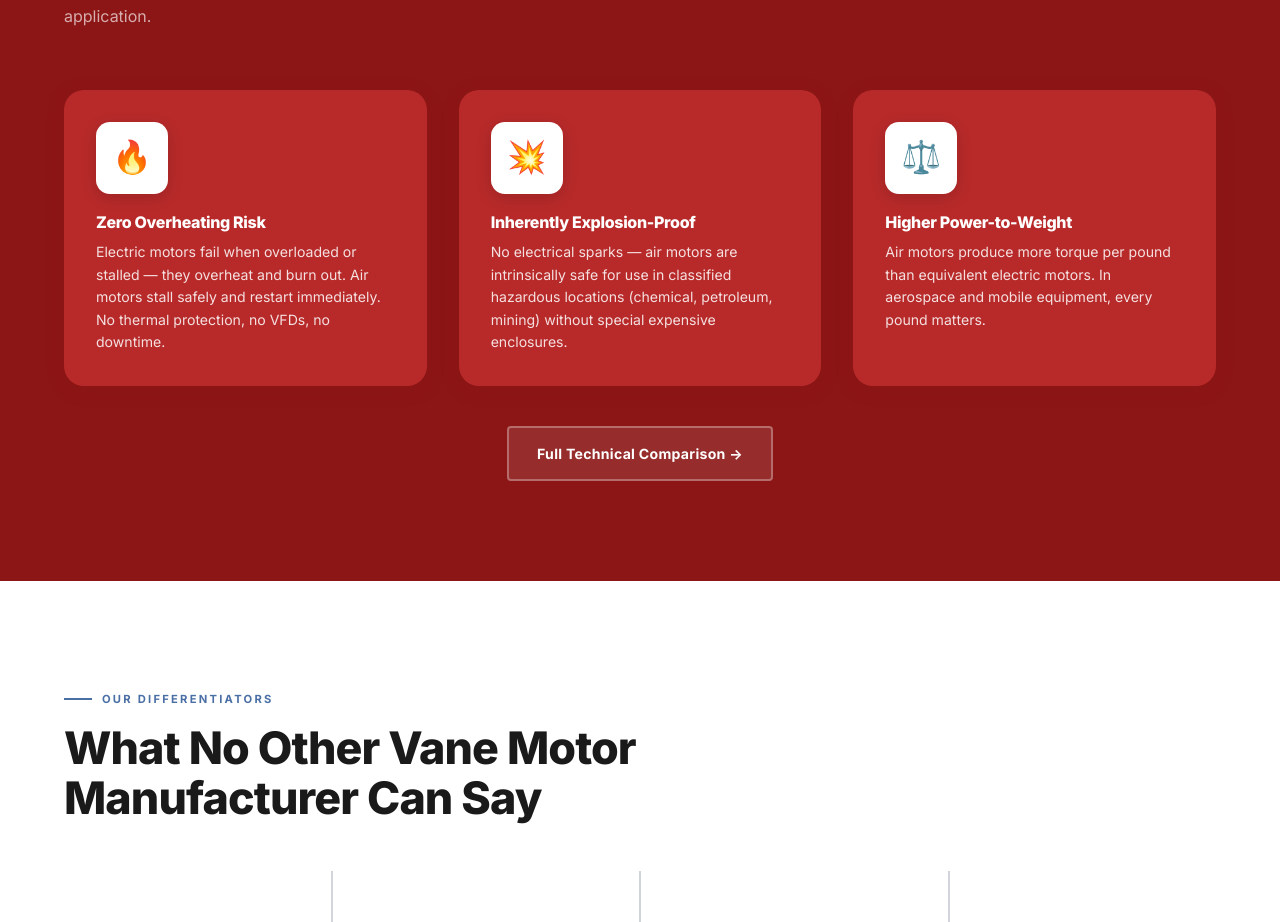
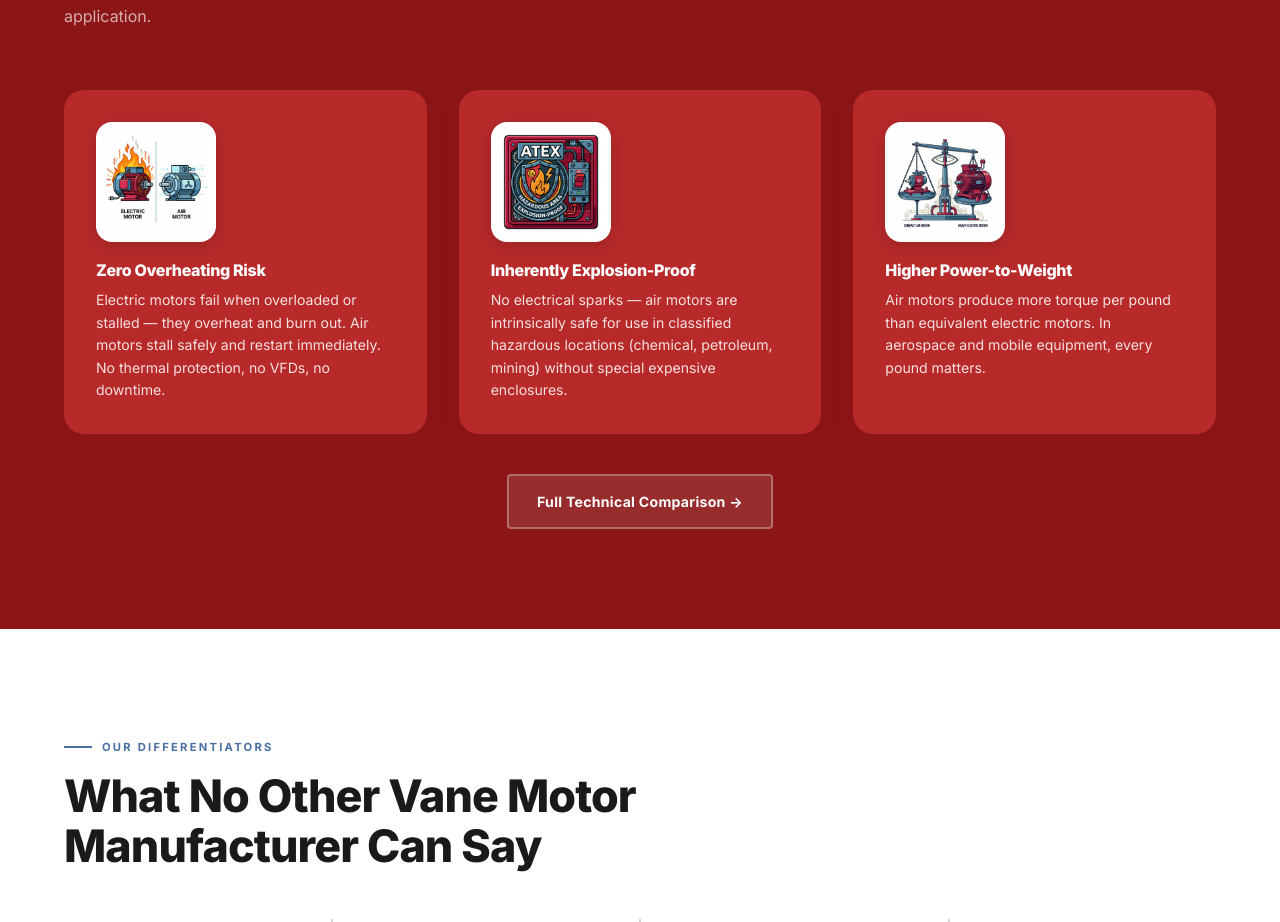
Before and after one commit to Franscale1922/local-websites, a Next.js app in the folder prospects/psi-automation/site/: page / in a window 1280 px wide. Shown: the part 3002-3924 px from the top of the page. Built offline with nearby package versions, Linux system fonts and the light colour scheme.

Commit message:
PSI: Replace why-card emoji with illustrated icons, scale to 120px frames

```diff
--- a/prospects/psi-automation/site/src/app/globals.css
+++ b/prospects/psi-automation/site/src/app/globals.css
@@ -899,19 +899,24 @@ p  { max-width: 70ch; line-height: 1.7; }
   box-shadow: 0 16px 48px rgba(140,21,21,0.4);
 }
 .why-card-icon {
-  width: 72px; height: 72px;
+  width: 120px; height: 120px;
   background: white;
-  border-radius: 14px;
+  border-radius: 16px;
   display: flex;
   align-items: center;
   justify-content: center;
-  font-size: 2rem;
   margin-bottom: 20px;
-  box-shadow: 0 4px 16px rgba(0,0,0,0.15);
+  box-shadow: 0 4px 20px rgba(0,0,0,0.18);
+  overflow: hidden;
   transition: transform 0.3s cubic-bezier(0.4, 0, 0.2, 1);
 }
 .why-card:hover .why-card-icon {
   transform: scale(1.06) translateY(-2px);
+  box-shadow: 0 8px 32px rgba(0,0,0,0.28), 0 0 0 3px rgba(255,255,255,0.35);
+}
+.why-card-icon-img {
+  width: 108px; height: 108px;
+  object-fit: contain;
 }
 .why-card h3 { color: white; font-size: 1rem; font-weight: 800; margin-bottom: 10px; }
 .why-card p { font-size: 0.88rem; color: rgba(255,255,255,0.85); line-height: 1.6; max-width: none; }
--- a/prospects/psi-automation/site/src/app/page.tsx
+++ b/prospects/psi-automation/site/src/app/page.tsx
@@ -59,9 +59,9 @@ const PILLARS = [
 ];
 
 const WHY_AIR = [
-  { icon: '🔥', title: 'Zero Overheating Risk', desc: "Electric motors fail when overloaded or stalled — they overheat and burn out. Air motors stall safely and restart immediately. No thermal protection, no VFDs, no downtime." },
-  { icon: '💥', title: 'Inherently Explosion-Proof', desc: 'No electrical sparks — air motors are intrinsically safe for use in classified hazardous locations (chemical, petroleum, mining) without special expensive enclosures.' },
-  { icon: '⚖️', title: 'Higher Power-to-Weight', desc: 'Air motors produce more torque per pound than equivalent electric motors. In aerospace and mobile equipment, every pound matters.' },
+  { icon: '/icons/icon-overheating.png', alt: 'Electric motor overheating vs safe air motor', title: 'Zero Overheating Risk', desc: "Electric motors fail when overloaded or stalled — they overheat and burn out. Air motors stall safely and restart immediately. No thermal protection, no VFDs, no downtime." },
+  { icon: '/icons/icon-explosion-proof.png', alt: 'ATEX explosion-proof certification', title: 'Inherently Explosion-Proof', desc: 'No electrical sparks — air motors are intrinsically safe for use in classified hazardous locations (chemical, petroleum, mining) without special expensive enclosures.' },
+  { icon: '/icons/icon-power-to-weight.png', alt: 'Air motor vs electric motor power to weight comparison', title: 'Higher Power-to-Weight', desc: 'Air motors produce more torque per pound than equivalent electric motors. In aerospace and mobile equipment, every pound matters.' },
 ];
 
 export default function Home() {
@@ -196,7 +196,9 @@ export default function Home() {
           <div className="why-grid">
             {WHY_AIR.map(w => (
               <div key={w.title} className="why-card">
-                <div className="why-card-icon">{w.icon}</div>
+                <div className="why-card-icon">
+                  <img src={w.icon} alt={w.alt} className="why-card-icon-img" />
+                </div>
                 <h3>{w.title}</h3>
                 <p>{w.desc}</p>
               </div>
```
